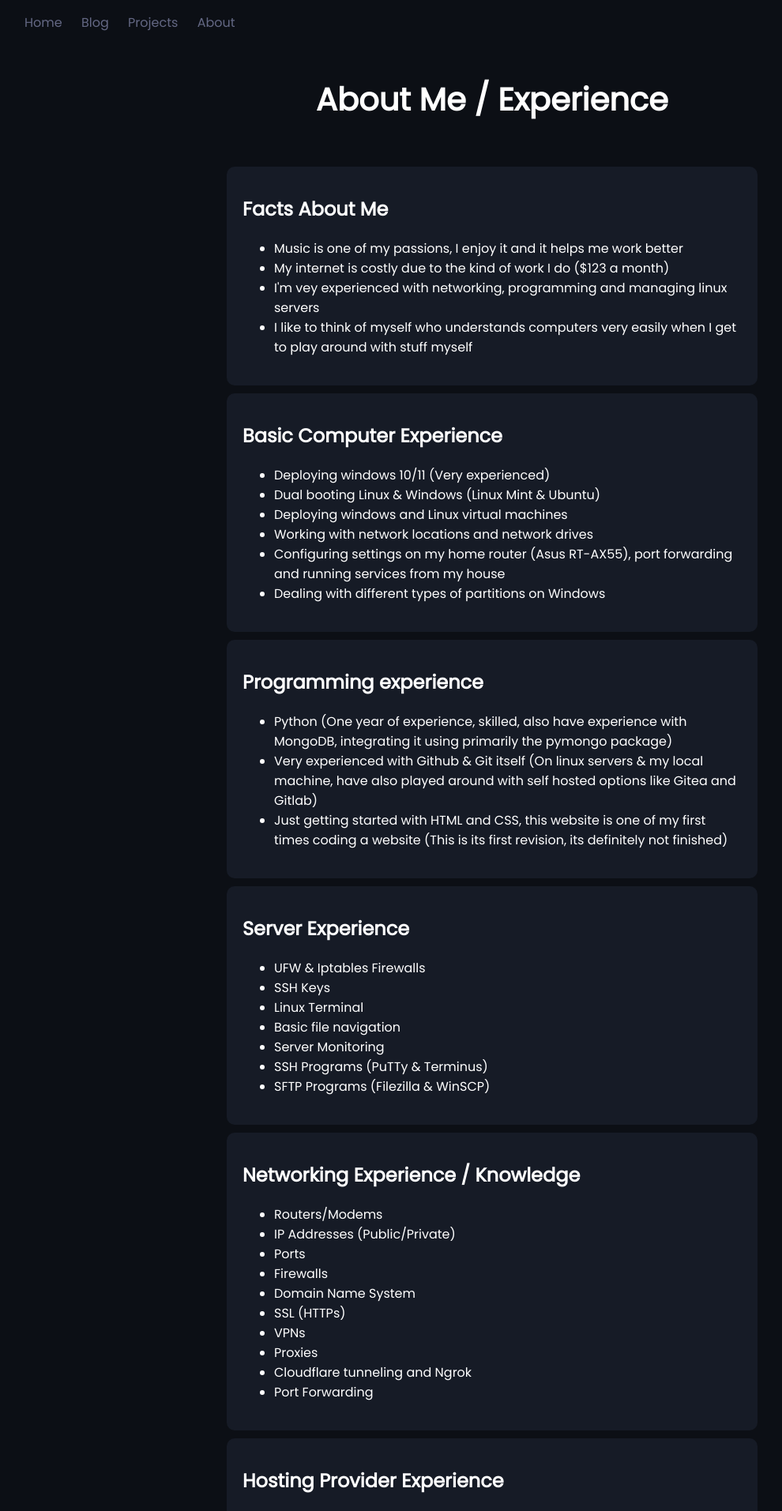
After one commit to Alecks20/Personal-Website, a Flask app: page /about in a window 1280 px wide. The commit adds this page. Shown: the top 1913 px of the page at 79% size, without its empty margins (17-1007 px from the left). Run offline with Flask 3, Linux system fonts and the light colour scheme.

Commit message:
Added an about me / experience page

```diff
--- a/app.py
+++ b/app.py
@@ -25,6 +25,10 @@ def projects():
 def blog():
     return render_template('error.html', text="Under Construction", favicon=FAVICON)
 
+@app.route("/about")
+def about():
+    return render_template("about.html")
+
 @app.errorhandler(404)
 def page_not_found(error):
     return render_template('error.html', text="404 Not Found"), 404
--- a/static/index.css
+++ b/static/index.css
@@ -14,11 +14,55 @@ body {
     text-align: center;
     justify-content: center;
     align-items: center;
-    height: 335px;
+    height: calc(100% - 60px);
     margin-top: 100px;
     position: relative;
     text-align: left;
 }
+
+.first-box {
+    width: 50%;
+    margin: 10px auto;
+    padding: 20px;
+    border-radius: 10px;
+     background-color: #161B26;
+    color: white;
+    text-align: center;
+    justify-content: center;
+    align-items: center;
+    height: calc(100% - 60px);
+    margin-top: 50px;
+    position: relative;
+    text-align: left;
+}
+
+.box-title {
+    font-size: 24px;
+    margin-bottom: 20px;
+    font-weight: bold;
+}
+
+.box-text {
+    font-size: 16px;
+    line-height: 1.5;
+}
+
+.box {
+    width: 50%;
+    margin: 10px auto;
+    padding: 20px;
+    border-radius: 10px;
+     background-color: #161B26;
+    color: white;
+    text-align: center;
+    justify-content: center;
+    align-items: center;
+    height: calc(100% - 60px);
+    margin-top: 5px;
+    position: relative;
+    text-align: left;
+}
+
 
 .footer {
     width: 500px;
@@ -86,3 +130,14 @@ body {
     padding: auto;
     text-decoration: none;
 }
+
+.title-text-box {
+    padding: 5px;
+    width: 500px;
+    margin: auto;
+    text-align: center;
+    color: white;
+    font-size: 40px;
+    font-weight: bold;
+    margin-top: 50px;
+}
--- /dev/null
+++ b/templates/about.html
@@ -0,0 +1,137 @@
+<!DOCTYPE html>
+<html lang="en">
+<head>
+    <meta charset="UTF-8">
+    <meta name="viewport" content="width=device-width, initial-scale=1.0">
+    <link rel="stylesheet" href="{{ url_for('static', filename='index.css') }}">
+    <link rel="stylesheet" href="https://fonts.googleapis.com/css?family=Poppins">
+    <title>A3D - About Me</title>
+</head>
+<body style="background-color: #0C0F15;"></body>
+<body>
+
+    <nav class="nav-container">
+        <ul class="nav">
+          <li><a href="/">Home</a></li>
+          <li><a href="/blog">Blog</a></li>
+          <li><a href="/projects">Projects</a></li>
+          <li><a href="/about">About</a></li>
+        </ul>
+      </nav>
+
+      <div class="heading">
+        <h1 class="title-text-box">About Me / Experience</h1>
+    </div>
+
+    <div class="first-box">
+        <h1 class="box-title">Facts About Me</h1>
+        <p class="box-text">
+            <ul>
+                <li>Music is one of my passions, I enjoy it and it helps me work better</li>
+                <li>My internet is costly due to the kind of work I do ($123 a month)</li>
+                <li>I'm vey experienced with networking, programming and managing linux servers</li>
+                <li>I like to think of myself who understands computers very easily when I get to play around with stuff myself</li>
+            </ul>
+        </p>
+    </div>
+
+    <div class="box">
+        <h1 class="box-title">Basic Computer Experience</h1>
+        <p class="box-text">
+            <ul>
+                <li>Deploying windows 10/11 (Very experienced)</li>
+                <li>Dual booting Linux & Windows (Linux Mint & Ubuntu)</li>
+                <li>Deploying windows and Linux virtual machines</li>
+                <li>Working with network locations and network drives</li>
+                <li>Configuring settings on my home router (Asus RT-AX55), port forwarding and running services from my house</li>
+                <li>Dealing with different types of partitions on Windows</li>
+            </ul>
+        </p>
+    </div>
+
+
+    <div class="box">
+        <h1 class="box-title">Programming experience</h1>
+        <p class="box-text">
+            <ul>
+                <li>Python (One year of experience, skilled, also have experience with MongoDB, integrating it using primarily the pymongo package)</li>
+                <li>Very experienced with Github & Git itself (On linux servers & my local machine, have also played around with self hosted options like Gitea and Gitlab)</li>
+                <li>Just getting started with HTML and CSS, this website is one of my first times coding a website (This is its first revision, its definitely not finished)</li>
+            </ul>
+        </p>
+    </div>
+
+    <div class="box">
+        <h1 class="box-title">Server Experience</h1>
+        <p class="box-text">
+            <ul>
+                <li>UFW & Iptables Firewalls</li>
+                <li>SSH Keys</li>
+                <li>Linux Terminal</li>
+                <li>Basic file navigation</li>
+                <li>Server Monitoring</li>
+                <li>SSH Programs (PuTTy & Terminus)</li>
+                <li>SFTP Programs (Filezilla & WinSCP)</li>
+            </ul>
+        </p>
+    </div>
+
+    <div class="box">
+        <h1 class="box-title">Networking Experience / Knowledge</h1>
+        <p class="box-text">
+            <ul>
+                <li>Routers/Modems</li>
+                <li>IP Addresses (Public/Private)</li>
+                <li>Ports</li>
+                <li>Firewalls</li>
+                <li>Domain Name System</li>
+                <li>SSL (HTTPs)</li>
+                <li>VPNs</li>
+                <li>Proxies</li>
+                <li>Cloudflare tunneling and Ngrok</li>
+                <li>Port Forwarding</li>
+            </ul>
+        </p>
+    </div>
+
+    <div class="box">
+        <h1 class="box-title">Hosting Provider Experience</h1>
+        <p class="box-text">
+            <ul>
+                <li>BinaryLane (Expert, Running all my stuff on here)</li>
+                <li>Google Cloud Platform (Beginner)</li>
+                <li>DigitalOcean (Beginner)</li>
+                <li>Vultr (Amateur)</li>
+                <li>Sparked Host (Expert)</li>
+                <li>Oracle Cloud (Amateur)</li>
+                <li>OVHCloud (Amateur)</li>
+            </ul>
+        </p>
+    </div>
+
+    <div class="box">
+        <h1 class="box-title">Software Experience (Linux Servers)</h1>
+        <p class="box-text">
+            <ul>
+                <li>Docker (Very skilled, deployed it on servers, deployed my own stuff using docker)</li>
+                <li>Nginx (Skilled, used it to deploy reverse proxies on my own servers)</li>
+                <li>PM2 (Extremely skilled)</li>
+                <li>Docker Compose (Skilled, deployed my own stuff using it on my local machine and in the Cloud)</li>
+            </ul>
+        </p>
+    </div>
+
+    <div class="box">
+        <h1 class="box-title">Web Hosting Software Experience</h1>
+        <p class="box-text">
+            <ul>
+                <li>cPanel (Skilled, used to use it for my own website until switching to hosting on my own vps server)</li>
+            </ul>
+        </p>
+    </div>
+
+    <div class="footer">
+        <p>Made with ❤️ by Atomic2ds</p>
+    </div>
+</body>
+</html>
--- a/templates/error.html
+++ b/templates/error.html
@@ -14,7 +14,8 @@
         <ul class="nav">
           <li><a href="/">Home</a></li>
           <li><a href="/blog">Blog</a></li>
-          <li><a href="https://github.com/Atomic2ds">Projects</a></li>
+          <li><a href="/projects">Projects</a></li>
+          <li><a href="/about">About</a></li>
         </ul>
       </nav>
 
--- a/templates/index.html
+++ b/templates/index.html
@@ -15,7 +15,8 @@
         <ul class="nav">
           <li><a href="/">Home</a></li>
           <li><a href="/blog">Blog</a></li>
-          <li><a href="https://github.com/Atomic2ds">Projects</a></li>
+          <li><a href="/projects">Projects</a></li>
+          <li><a href="/about">About</a></li>
         </ul>
       </nav>
 
```
